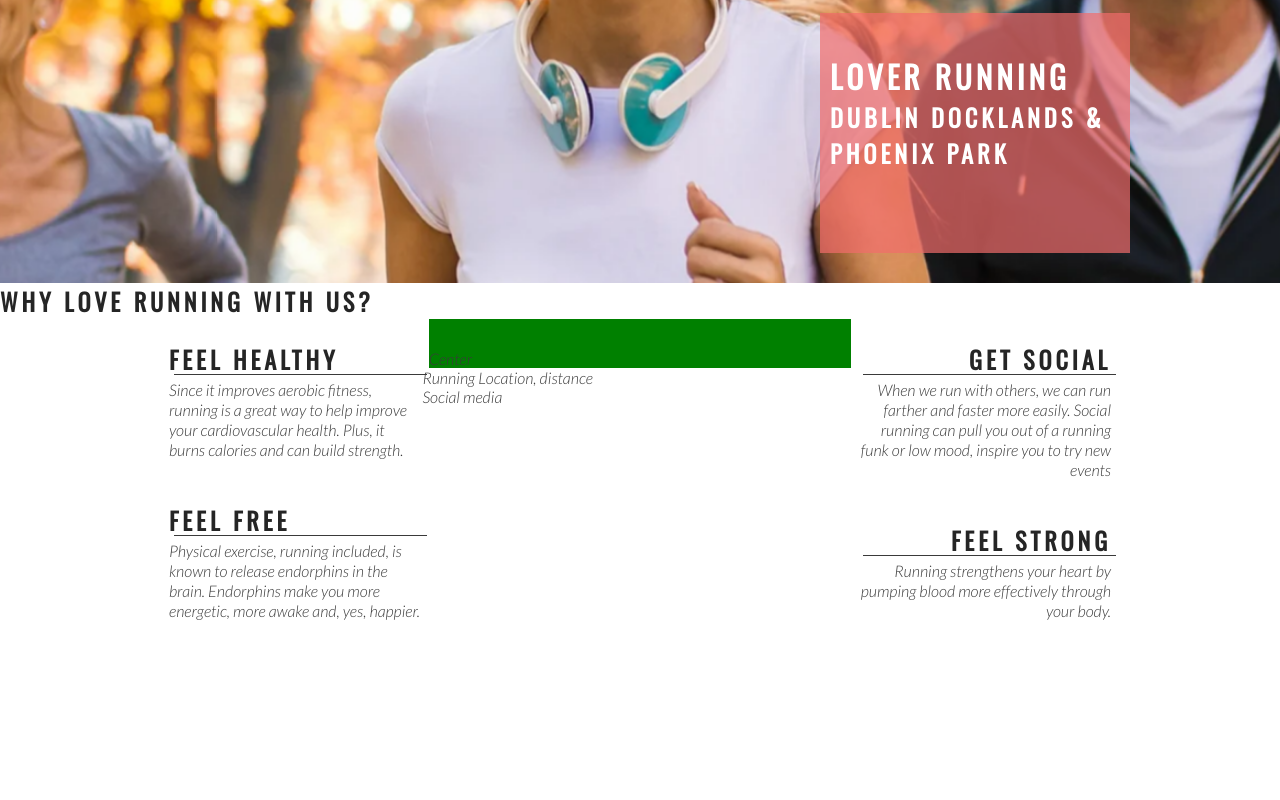
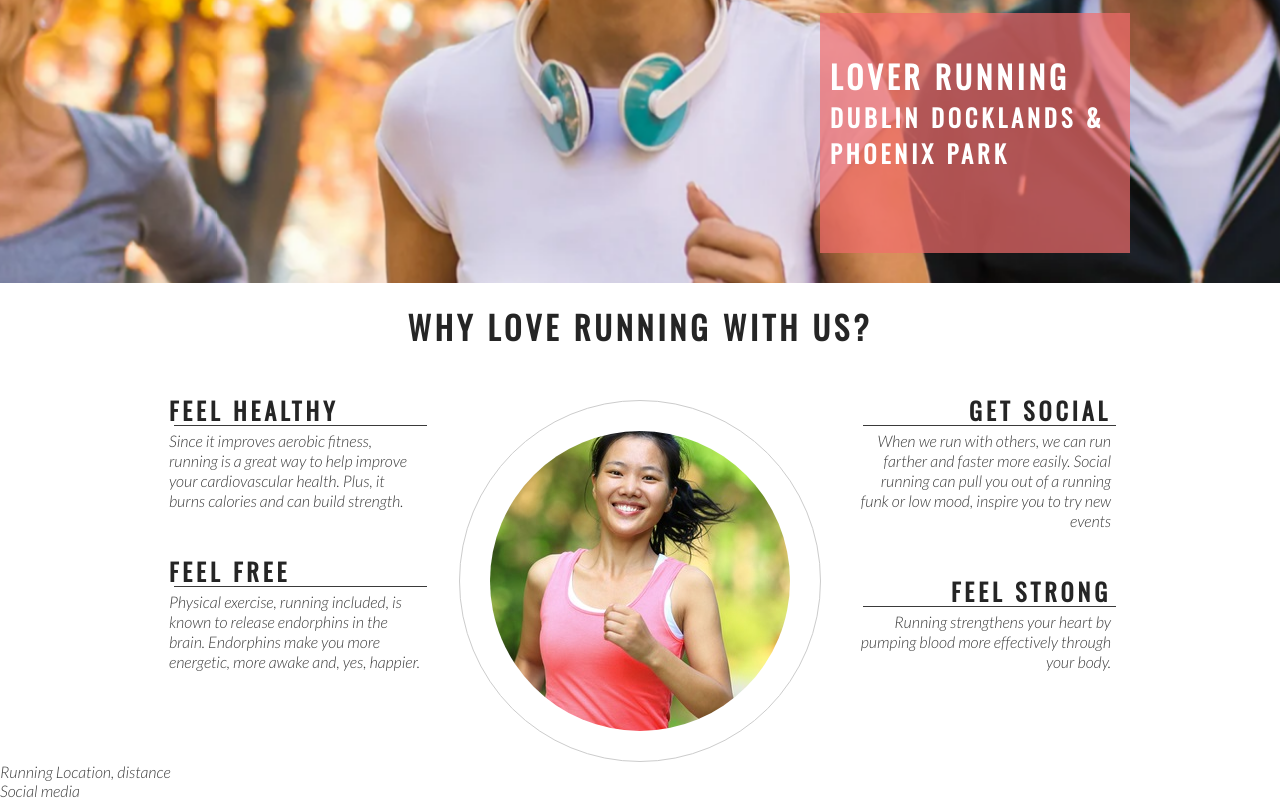
Before and after one commit to James-Bannon/love_running, a plain HTML site: page index.html in a window 1280 px wide. Shown: the part 392-1192 px from the top of the page. Before the commit the page ends 1063 px from the top, so only its background shows below. Drawn offline with nearby package versions, Linux system fonts and the light colour scheme.

Commit message:
Add center image to ethos section

```diff
--- a/assets/css/style.css
+++ b/assets/css/style.css
@@ -127,9 +127,8 @@ h1, h2 {
     padding-top: 30px;
     width:33%;
     margin:0 auto;
-    background-color: green;
+
 }
-
 hr {
     border-top: 1px solid #3a3a3a;
     width:100%;
@@ -159,3 +158,26 @@ hr {
 .right-about-heading p {
     text-align:right;
 }
+
+#welcome {
+    text-align:center;
+    margin:20px 0;
+    font-size:200%
+
+}
+#circle-container {
+    width:300px;
+    height:300px;
+    padding:30px;
+    border-style:solid;
+    border-color:#ccc;
+    border-width:1px;
+    border-radius:50%;
+    margin: 0 auto;
+}
+
+#circle-cover-bg {
+    background:url('../images/ethos-center-image.jpg') no-repeat center center ;
+    height:100%;
+    border-radius:50%;
+}
--- a/index.html
+++ b/index.html
@@ -39,7 +39,7 @@
         </div>
     </section>
     <section id="club ethos">
-        <h1>Why Love Running With Us?</h1>
+        <h2 id="welcome">Why Love Running With Us?</h2>
         <div id="left-about">
             <div class="left-about-heading">
                 <h2>Feel Healthy</h2>
@@ -72,7 +72,13 @@
                 </p>
             </div>
         </div>
-        <div id="center-about">Center</div>
+        <div id="center-about">
+            <div id="circle-container">
+                <div id="circle-cover-bg">
+
+                </div>
+            </div>
+        </div>
     </section>
     <section>
         Running Location, distance
```
Also changed, not shown: assets/images/ethos-center-image.jpg (added).
